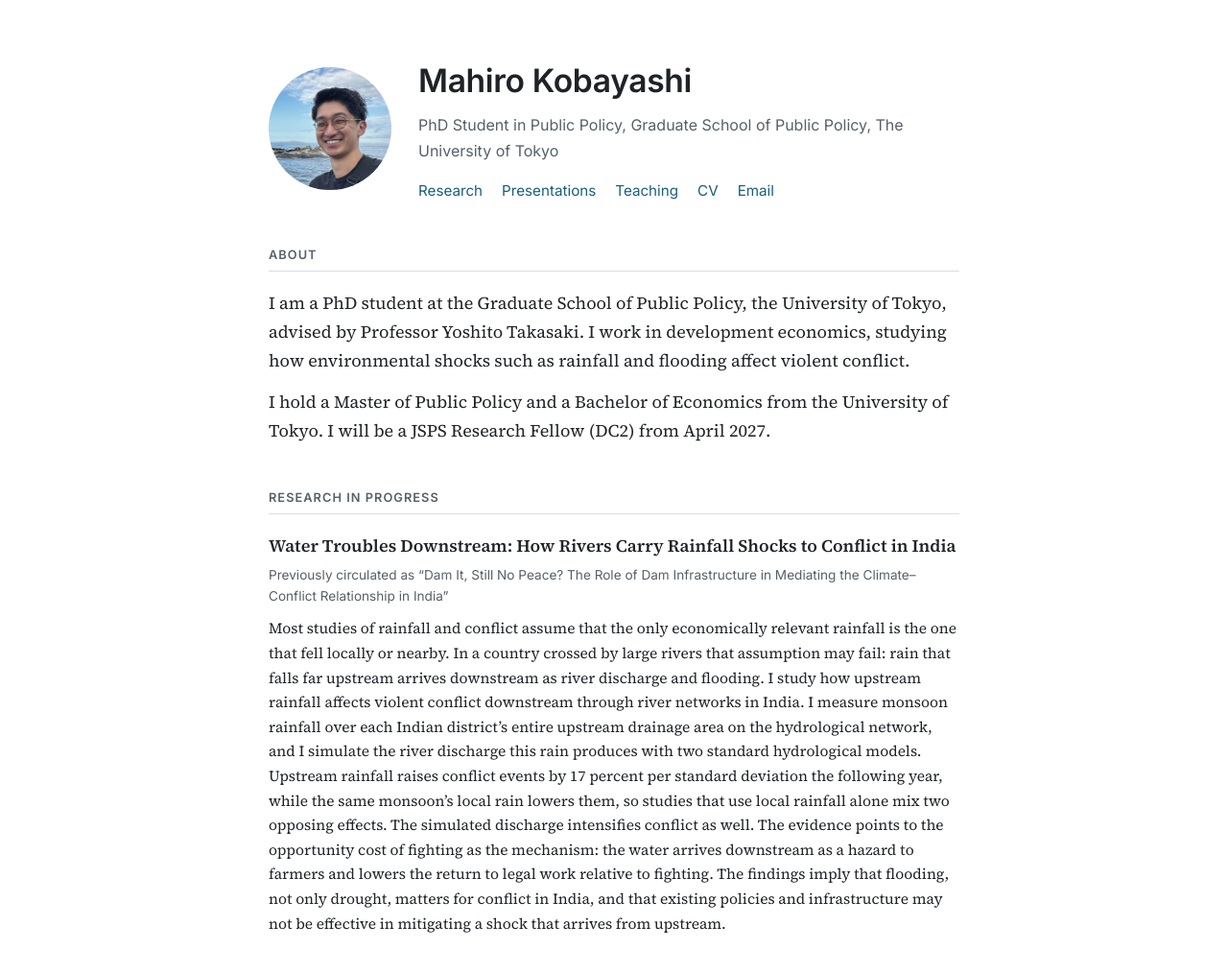
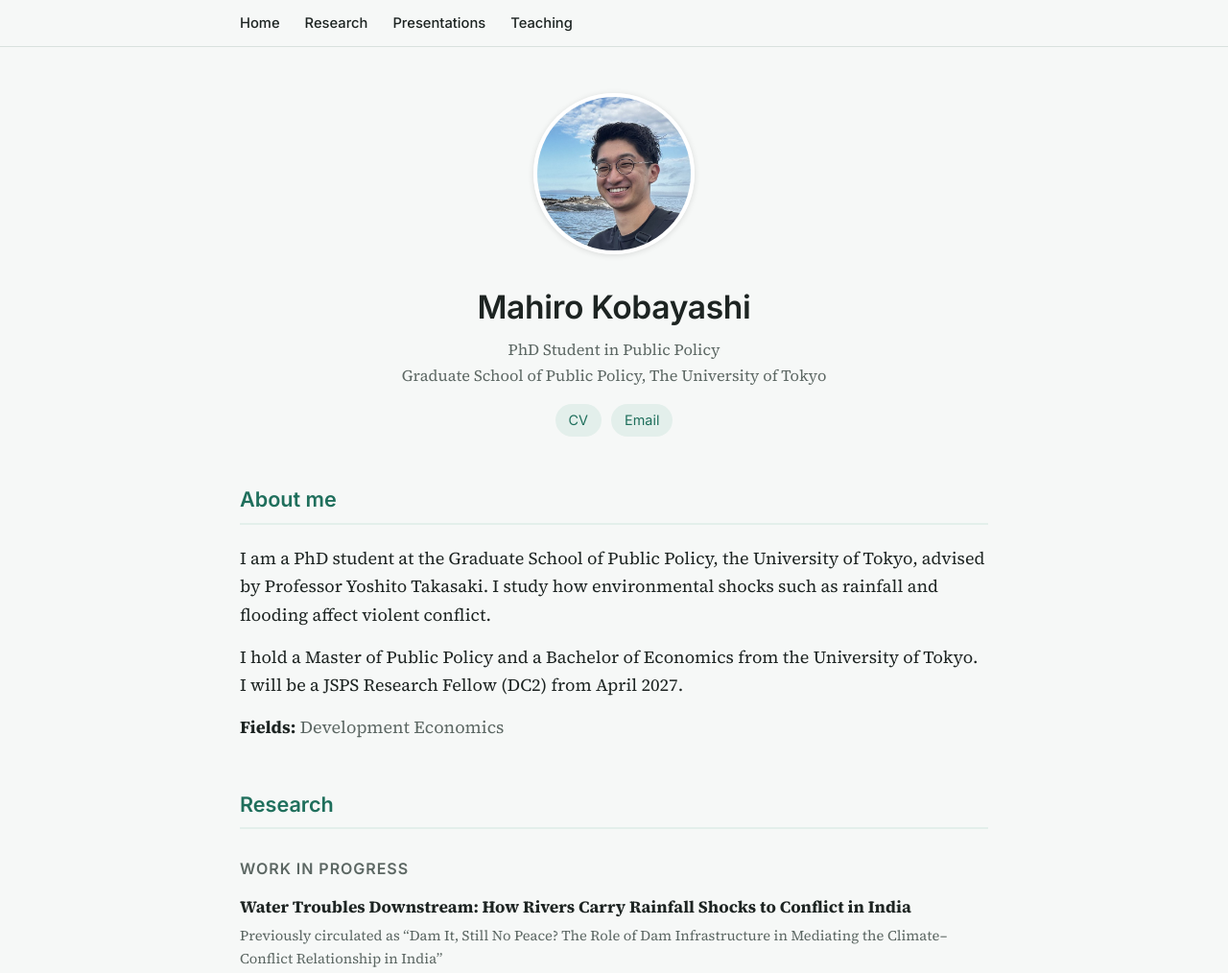
Before and after one commit to mahirokobayashi0202-dev/mahirokobayashi0202-dev.github.io, a plain HTML site: page index.html in a window 1280 px wide. Shown: the top 1014 px of the page at 96% size. Drawn offline with Linux system fonts and the light colour scheme.

Commit message:
Restructure layout: top nav, centered profile, research subsections
Co-Authored-By: Claude Opus 5.5 <noreply@anthropic.com>
Claude-Session: https://claude.ai/code/session_01BgSSqnAty4ina2zxcawkGW

```diff
--- a/index.html
+++ b/index.html
@@ -5,28 +5,33 @@
 <meta name="viewport" content="width=device-width, initial-scale=1">
 <title>Mahiro Kobayashi</title>
 <meta name="description" content="Mahiro Kobayashi, PhD student in Public Policy at the University of Tokyo. Development economics, climate and conflict.">
+<meta name="theme-color" content="#f6f8f7">
 <link rel="preconnect" href="https://fonts.googleapis.com">
 <link rel="preconnect" href="https://fonts.gstatic.com" crossorigin>
-<link href="https://fonts.googleapis.com/css2?family=Source+Serif+4:opsz,wght@8..60,400;8..60,600&family=Inter:wght@400;500;600&display=swap" rel="stylesheet">
+<link href="https://fonts.googleapis.com/css2?family=Source+Serif+4:opsz,wght@8..60,400;8..60,600;8..60,700&family=Inter:wght@400;500;600&display=swap" rel="stylesheet">
 <style>
   :root {
-    --text: #1f2328;
-    --muted: #57606a;
-    --accent: #1a5f7a;
-    --rule: #d8dee4;
-    --bg: #ffffff;
+    --bg: #f6f8f7;
+    --surface: #ffffff;
+    --text: #1d2422;
+    --muted: #5c6763;
+    --accent: #1f6f5c;
+    --accent-soft: #e3efeb;
+    --rule: #d9e1de;
   }
   @media (prefers-color-scheme: dark) {
     :root {
-      --text: #e6edf3;
-      --muted: #9ba5b0;
-      --accent: #6cb6d9;
-      --rule: #30363d;
-      --bg: #0f1419;
+      --bg: #111614;
+      --surface: #171e1b;
+      --text: #e4ebe8;
+      --muted: #9aa8a3;
+      --accent: #6cc4ab;
+      --accent-soft: #1d2b27;
+      --rule: #2a3531;
     }
   }
   * { box-sizing: border-box; }
-  html { -webkit-text-size-adjust: 100%; }
+  html { scroll-behavior: smooth; -webkit-text-size-adjust: 100%; }
   body {
     margin: 0;
     background: var(--bg);
@@ -35,119 +40,179 @@
     font-size: 18px;
     line-height: 1.65;
   }
+  a { color: var(--accent); text-decoration: none; }
+  a:hover { text-decoration: underline; }
+
+  /* Top navigation */
+  .topnav {
+    position: sticky;
+    top: 0;
+    z-index: 10;
+    background: var(--bg);
+    border-bottom: 1px solid var(--rule);
+  }
+  .topnav-inner {
+    max-width: 820px;
+    margin: 0 auto;
+    padding: 12px 20px;
+    display: flex;
+    flex-wrap: wrap;
+    gap: 6px 26px;
+    font-family: Inter, system-ui, sans-serif;
+    font-size: 0.92rem;
+    font-weight: 500;
+  }
+  .topnav a { color: var(--text); }
+  .topnav a:hover { color: var(--accent); text-decoration: none; }
+
   main {
-    max-width: 760px;
+    max-width: 820px;
     margin: 0 auto;
-    padding: 56px 20px 72px;
+    padding: 48px 20px 64px;
   }
-  header {
-    margin-bottom: 36px;
-    display: flex;
-    align-items: center;
-    gap: 28px;
-  }
-  .photo {
-    width: 128px;
-    height: 128px;
+
+  /* Profile block */
+  .profile { text-align: center; margin-bottom: 40px; }
+  .avatar {
+    width: 168px;
+    height: 168px;
     border-radius: 50%;
     object-fit: cover;
-    flex-shrink: 0;
+    border: 4px solid var(--surface);
+    box-shadow: 0 1px 6px rgba(0,0,0,0.12);
   }
-  @media (max-width: 520px) {
-    header { flex-direction: column; align-items: flex-start; gap: 18px; }
-    .photo { width: 108px; height: 108px; }
-  }
-  h1 {
+  .profile h1 {
     font-family: Inter, system-ui, sans-serif;
     font-weight: 600;
     font-size: 2.1rem;
     letter-spacing: -0.01em;
-    margin: 0 0 6px;
+    margin: 18px 0 4px;
   }
-  .role {
+  .profile .title {
+    color: var(--muted);
+    margin: 0;
+    font-size: 1.02rem;
+  }
+  .links {
+    list-style: none;
+    padding: 0;
+    margin: 16px 0 0;
+    display: flex;
+    justify-content: center;
+    flex-wrap: wrap;
+    gap: 8px 10px;
     font-family: Inter, system-ui, sans-serif;
-    color: var(--muted);
-    font-size: 1rem;
-    margin: 0;
+    font-size: 0.9rem;
   }
-  nav {
-    font-family: Inter, system-ui, sans-serif;
-    font-size: 0.95rem;
-    margin-top: 16px;
-    display: flex;
-    flex-wrap: wrap;
-    gap: 6px 20px;
+  .links a {
+    display: inline-block;
+    padding: 5px 14px;
+    border-radius: 999px;
+    background: var(--accent-soft);
   }
-  a { color: var(--accent); text-decoration: none; }
-  a:hover { text-decoration: underline; }
+  .links a:hover { text-decoration: none; filter: brightness(0.97); }
+
+  /* Sections */
+  section { scroll-margin-top: 64px; }
   h2 {
     font-family: Inter, system-ui, sans-serif;
-    font-size: 0.8rem;
+    font-size: 1.35rem;
+    font-weight: 600;
+    color: var(--accent);
+    border-bottom: 2px solid var(--accent-soft);
+    padding-bottom: 6px;
+    margin: 48px 0 20px;
+  }
+  h3 {
+    font-family: Inter, system-ui, sans-serif;
+    font-size: 1rem;
     font-weight: 600;
     text-transform: uppercase;
-    letter-spacing: 0.08em;
+    letter-spacing: 0.06em;
     color: var(--muted);
-    border-bottom: 1px solid var(--rule);
-    padding-bottom: 6px;
-    margin: 44px 0 18px;
+    margin: 28px 0 14px;
   }
   p { margin: 0 0 14px; }
-  .paper-title { font-weight: 600; margin-bottom: 4px; }
-  .paper-meta {
-    font-family: Inter, system-ui, sans-serif;
-    font-size: 0.85rem;
+  .fields { color: var(--muted); }
+  .fields strong { color: var(--text); }
+
+  .paper { margin-bottom: 28px; }
+  .paper h4 {
+    font-size: 1.08rem;
+    font-weight: 700;
+    margin: 0 0 6px;
+    line-height: 1.4;
+  }
+  .paper .note {
+    font-size: 0.92rem;
     color: var(--muted);
-    margin-bottom: 10px;
+    margin-bottom: 8px;
   }
-  .abstract { color: var(--text); font-size: 0.97rem; }
-  ul.plain { list-style: none; padding: 0; margin: 0; }
+  .paper .abstract { font-size: 0.97rem; }
+
+  ul.plain { padding-left: 1.1em; margin: 0; }
   ul.plain li { margin-bottom: 10px; }
   .when {
     font-family: Inter, system-ui, sans-serif;
     font-size: 0.85rem;
     color: var(--muted);
   }
+
   footer {
+    border-top: 1px solid var(--rule);
+    margin-top: 56px;
+    padding-top: 18px;
     font-family: Inter, system-ui, sans-serif;
     font-size: 0.8rem;
     color: var(--muted);
-    margin-top: 56px;
+    text-align: center;
   }
+
   @media (max-width: 520px) {
     body { font-size: 17px; }
-    main { padding-top: 36px; }
-    h1 { font-size: 1.75rem; }
+    main { padding-top: 32px; }
+    .avatar { width: 136px; height: 136px; }
+    .profile h1 { font-size: 1.75rem; }
+    .topnav-inner { gap: 4px 18px; }
   }
 </style>
 </head>
 <body>
+<nav class="topnav">
+  <div class="topnav-inner">
+    <a href="#home">Home</a>
+    <a href="#research">Research</a>
+    <a href="#presentations">Presentations</a>
+    <a href="#teaching">Teaching</a>
+  </div>
+</nav>
+
 <main>
-  <header>
-    <img class="photo" src="photo.jpg" alt="Photo of Mahiro Kobayashi">
-    <div>
+  <section id="home" class="profile">
+    <img class="avatar" src="photo.jpg" alt="Photo of Mahiro Kobayashi">
     <h1>Mahiro Kobayashi</h1>
-    <p class="role">PhD Student in Public Policy, Graduate School of Public Policy, The University of Tokyo</p>
-    <nav>
-      <a href="#research">Research</a>
-      <a href="#presentations">Presentations</a>
-      <a href="#teaching">Teaching</a>
-      <a href="cv.pdf">CV</a>
-      <a href="mailto:kobayashi-mahiro470@g.ecc.u-tokyo.ac.jp">Email</a>
-    </nav>
-    </div>
-  </header>
+    <p class="title">PhD Student in Public Policy<br>Graduate School of Public Policy, The University of Tokyo</p>
+    <ul class="links">
+      <li><a href="cv.pdf">CV</a></li>
+      <li><a href="mailto:kobayashi-mahiro470@g.ecc.u-tokyo.ac.jp">Email</a></li>
+    </ul>
+  </section>
 
-  <section>
-    <h2>About</h2>
-    <p>I am a PhD student at the Graduate School of Public Policy, the University of Tokyo, advised by Professor Yoshito Takasaki. I work in development economics, studying how environmental shocks such as rainfall and flooding affect violent conflict.</p>
+  <section id="about">
+    <h2>About me</h2>
+    <p>I am a PhD student at the Graduate School of Public Policy, the University of Tokyo, advised by Professor Yoshito Takasaki. I study how environmental shocks such as rainfall and flooding affect violent conflict.</p>
     <p>I hold a Master of Public Policy and a Bachelor of Economics from the University of Tokyo. I will be a JSPS Research Fellow (DC2) from April 2027.</p>
+    <p class="fields"><strong>Fields:</strong> Development Economics</p>
   </section>
 
   <section id="research">
-    <h2>Research in Progress</h2>
-    <p class="paper-title">Water Troubles Downstream: How Rivers Carry Rainfall Shocks to Conflict in India</p>
-    <p class="paper-meta">Previously circulated as “Dam It, Still No Peace? The Role of Dam Infrastructure in Mediating the Climate–Conflict Relationship in India”</p>
-    <p class="abstract">Most studies of rainfall and conflict assume that the only economically relevant rainfall is the one that fell locally or nearby. In a country crossed by large rivers that assumption may fail: rain that falls far upstream arrives downstream as river discharge and flooding. I study how upstream rainfall affects violent conflict downstream through river networks in India. I measure monsoon rainfall over each Indian district’s entire upstream drainage area on the hydrological network, and I simulate the river discharge this rain produces with two standard hydrological models. Upstream rainfall raises conflict events by 17 percent per standard deviation the following year, while the same monsoon’s local rain lowers them, so studies that use local rainfall alone mix two opposing effects. The simulated discharge intensifies conflict as well. The evidence points to the opportunity cost of fighting as the mechanism: the water arrives downstream as a hazard to farmers and lowers the return to legal work relative to fighting. The findings imply that flooding, not only drought, matters for conflict in India, and that existing policies and infrastructure may not be effective in mitigating a shock that arrives from upstream.</p>
+    <h2>Research</h2>
+    <h3>Work in Progress</h3>
+    <div class="paper">
+      <h4>Water Troubles Downstream: How Rivers Carry Rainfall Shocks to Conflict in India</h4>
+      <p class="note">Previously circulated as “Dam It, Still No Peace? The Role of Dam Infrastructure in Mediating the Climate–Conflict Relationship in India”</p>
+      <p class="abstract"><strong>Abstract:</strong> Most studies of rainfall and conflict assume that the only economically relevant rainfall is the one that fell locally or nearby. In a country crossed by large rivers that assumption may fail: rain that falls far upstream arrives downstream as river discharge and flooding. I study how upstream rainfall affects violent conflict downstream through river networks in India. I measure monsoon rainfall over each Indian district’s entire upstream drainage area on the hydrological network, and I simulate the river discharge this rain produces with two standard hydrological models. Upstream rainfall raises conflict events by 17 percent per standard deviation the following year, while the same monsoon’s local rain lowers them, so studies that use local rainfall alone mix two opposing effects. The simulated discharge intensifies conflict as well. The evidence points to the opportunity cost of fighting as the mechanism: the water arrives downstream as a hazard to farmers and lowers the return to legal work relative to fighting. The findings imply that flooding, not only drought, matters for conflict in India, and that existing policies and infrastructure may not be effective in mitigating a shock that arrives from upstream.</p>
+    </div>
   </section>
 
   <section id="presentations">
@@ -160,18 +225,13 @@
 
   <section id="teaching">
     <h2>Teaching</h2>
+    <h3>Graduate</h3>
     <ul class="plain">
-      <li>Teaching Assistant, Development Economics: Microeconomic Approach (Prof. Yoshito Takasaki), Graduate School of Public Policy <span class="when">· Autumn 2025</span></li>
+      <li>Teaching Assistant, Development Economics: Microeconomic Approach (Prof. Yoshito Takasaki), Graduate School of Public Policy, the University of Tokyo <span class="when">· Autumn 2025</span></li>
     </ul>
   </section>
 
-  <section>
-    <h2>Contact</h2>
-    <p>Graduate School of Public Policy, The University of Tokyo<br>
-    <a href="mailto:kobayashi-mahiro470@g.ecc.u-tokyo.ac.jp">kobayashi-mahiro470@g.ecc.u-tokyo.ac.jp</a></p>
-  </section>
-
-  <footer>Last updated November 2026</footer>
+  <footer>© 2026 Mahiro Kobayashi · Last updated November 2026</footer>
 </main>
 </body>
 </html>
```
